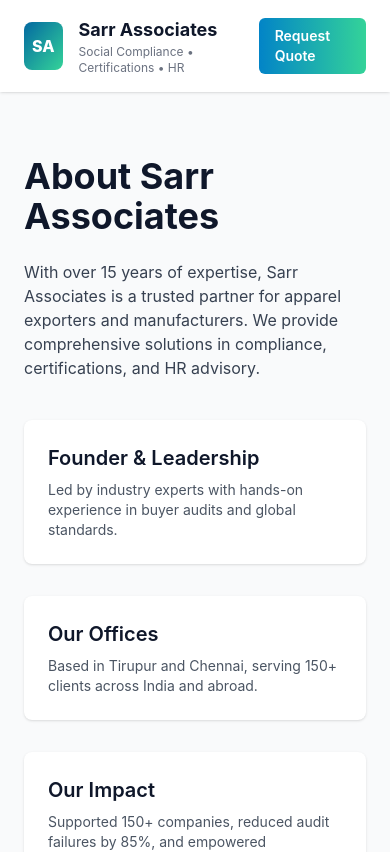
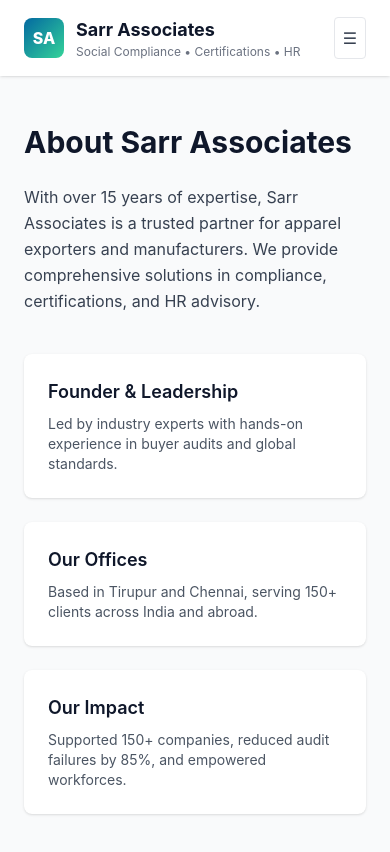
Before and after one commit to Abishek-shekiii/sarr-associates, a React (Create React App) app: page /about in a window 390 px wide. Shown: the top 852 px of the page. Built offline with nearby package versions, Linux system fonts and the light colour scheme; the HTML template or start-up script is replaced by a standard one.

Commit message:
updated for mobile view

```diff
--- a/src/About.js
+++ b/src/About.js
@@ -1,30 +1,29 @@
-// src/pages/About.js
 import React from "react";
 
 export default function About() {
   return (
-    <div className="max-w-7xl mx-auto px-6 py-16">
-      <h1 className="text-4xl font-bold mb-6">About Sarr Associates</h1>
-      <p className="text-gray-700 mb-4">
-        With over 15 years of expertise, Sarr Associates is a trusted partner for apparel
-        exporters and manufacturers. We provide comprehensive solutions in compliance,
-        certifications, and HR advisory.
+    <div className="max-w-7xl mx-auto px-6 py-12 md:py-16">
+      <h1 className="text-3xl md:text-4xl font-bold mb-6">About Sarr Associates</h1>
+      <p className="text-gray-700 mb-4 leading-relaxed">
+        With over 15 years of expertise, Sarr Associates is a trusted partner
+        for apparel exporters and manufacturers. We provide comprehensive
+        solutions in compliance, certifications, and HR advisory.
       </p>
-      <div className="grid md:grid-cols-3 gap-8 mt-10">
-        <div className="p-6 bg-white rounded-lg shadow">
-          <h2 className="text-xl font-semibold">Founder & Leadership</h2>
+      <div className="grid grid-cols-1 sm:grid-cols-2 md:grid-cols-3 gap-6 mt-10">
+        <div className="p-6 bg-white rounded-lg shadow hover:shadow-md">
+          <h2 className="text-lg md:text-xl font-semibold">Founder & Leadership</h2>
           <p className="mt-2 text-sm text-gray-600">
             Led by industry experts with hands-on experience in buyer audits and global standards.
           </p>
         </div>
-        <div className="p-6 bg-white rounded-lg shadow">
-          <h2 className="text-xl font-semibold">Our Offices</h2>
+        <div className="p-6 bg-white rounded-lg shadow hover:shadow-md">
+          <h2 className="text-lg md:text-xl font-semibold">Our Offices</h2>
           <p className="mt-2 text-sm text-gray-600">
             Based in Tirupur and Chennai, serving 150+ clients across India and abroad.
           </p>
         </div>
-        <div className="p-6 bg-white rounded-lg shadow">
-          <h2 className="text-xl font-semibold">Our Impact</h2>
+        <div className="p-6 bg-white rounded-lg shadow hover:shadow-md">
+          <h2 className="text-lg md:text-xl font-semibold">Our Impact</h2>
           <p className="mt-2 text-sm text-gray-600">
             Supported 150+ companies, reduced audit failures by 85%, and empowered workforces.
           </p>
--- a/src/App.js
+++ b/src/App.js
@@ -1,5 +1,5 @@
 // src/App.js
-import React from "react";
+import React, { useState } from "react";
 import { BrowserRouter as Router, Routes, Route, Link } from "react-router-dom";
 import Home from "./Home";
 import About from "./About";
@@ -7,15 +7,17 @@ import Services from "./Services";
 import Contact from "./Contact";
 
 export default function App() {
+  const [menuOpen, setMenuOpen] = useState(false);
+
   return (
     <Router>
       <div className="min-h-screen bg-gray-50 text-slate-900">
         {/* Navbar */}
-        <nav className="bg-white shadow sticky top-0 z-30">
+        <nav className="bg-white shadow sticky top-0 z-50">
           <div className="max-w-7xl mx-auto px-6 py-4 flex items-center justify-between">
             {/* Logo */}
-            <div className="flex items-center gap-4">
-              <div className="w-12 h-12 rounded-lg bg-gradient-to-br from-sky-700 to-emerald-400 text-white flex items-center justify-center font-extrabold">
+            <div className="flex items-center gap-3">
+              <div className="w-10 h-10 rounded-lg bg-gradient-to-br from-sky-700 to-emerald-400 text-white flex items-center justify-center font-extrabold">
                 SA
               </div>
               <div>
@@ -26,7 +28,7 @@ export default function App() {
               </div>
             </div>
 
-            {/* Links */}
+            {/* Desktop Links */}
             <div className="hidden md:flex gap-6 items-center text-sm font-medium">
               <Link to="/" className="hover:text-sky-600">Home</Link>
               <Link to="/about" className="hover:text-sky-600">About</Link>
@@ -35,8 +37,8 @@ export default function App() {
             </div>
 
             {/* Actions */}
-            <div className="flex items-center gap-4">
-              <a className="text-sm text-gray-600 hidden md:inline" href="tel:+919900000000">
+            <div className="hidden md:flex items-center gap-4">
+              <a className="text-sm text-gray-600" href="tel:+919900000000">
                 +91 99xxxx xxxx
               </a>
               <Link
@@ -46,7 +48,36 @@ export default function App() {
                 Request Quote
               </Link>
             </div>
+
+            {/* Mobile Hamburger */}
+            <button
+              className="md:hidden p-2 rounded border text-gray-700"
+              onClick={() => setMenuOpen(!menuOpen)}
+              aria-label="Toggle menu"
+            >
+              {menuOpen ? "✖" : "☰"}
+            </button>
           </div>
+
+          {/* Mobile Menu */}
+          {menuOpen && (
+            <div className="md:hidden bg-white border-t px-6 py-4 space-y-3">
+              <Link to="/" className="block" onClick={() => setMenuOpen(false)}>Home</Link>
+              <Link to="/about" className="block" onClick={() => setMenuOpen(false)}>About</Link>
+              <Link to="/services" className="block" onClick={() => setMenuOpen(false)}>Services</Link>
+              <Link to="/contact" className="block" onClick={() => setMenuOpen(false)}>Contact</Link>
+              <a className="block text-sm text-gray-600 mt-2" href="tel:+919900000000">
+                +91 99xxxx xxxx
+              </a>
+              <Link
+                to="/contact"
+                onClick={() => setMenuOpen(false)}
+                className="block px-4 py-2 bg-gradient-to-r from-sky-600 to-emerald-400 text-white rounded-md text-sm font-semibold mt-2 text-center"
+              >
+                Request Quote
+              </Link>
+            </div>
+          )}
         </nav>
 
         {/* Routes */}
@@ -59,7 +90,7 @@ export default function App() {
 
         {/* Footer */}
         <footer className="bg-gray-900 text-white mt-16">
-          <div className="max-w-7xl mx-auto px-6 py-8 flex flex-col md:flex-row justify-between items-center text-sm gap-4">
+          <div className="max-w-7xl mx-auto px-6 py-8 flex flex-col md:flex-row justify-between items-center text-sm gap-4 text-center md:text-left">
             <div>© {new Date().getFullYear()} Sarr Associates — Tirupur & Chennai</div>
             <div className="flex gap-4">
               <a href="#">Privacy</a>
--- a/src/Contact.js
+++ b/src/Contact.js
@@ -1,10 +1,9 @@
-// src/pages/Contact.js
 import React, { useState } from "react";
 import emailjs from "emailjs-com";
 
 export default function Contact() {
   const [form, setForm] = useState({ name: "", email: "", message: "" });
-  const [status, setStatus] = useState(null); // success | failure
+  const [status, setStatus] = useState(null);
 
   function handleChange(e) {
     const { name, value } = e.target;
@@ -13,7 +12,6 @@ export default function Contact() {
 
   function submit(e) {
     e.preventDefault();
-
     emailjs
       .send(
         "your_service_id",   // replace with EmailJS Service ID
@@ -31,8 +29,25 @@ export default function Contact() {
   }
 
   return (
-    <div className="max-w-6xl mx-auto px-6 py-16">
-      <h1 className="text-4xl font-bold mb-6">Contact Us</h1>
+    <div className="max-w-7xl mx-auto px-6 py-12 md:py-16">
+      <h1 className="text-3xl md:text-4xl font-bold mb-6">Contact Us</h1>
+      <div className="grid grid-cols-1 md:grid-cols-2 gap-8">
+        {/* Contact Info */}
+        <div className="space-y-4">
+          <p className="text-gray-700">Sarr Associates — Tirupur & Chennai</p>
+          <div className="text-sm text-gray-600 space-y-2">
+            <div><strong>Phone:</strong> +91 99xxxx xxxx</div>
+            <div><strong>Email:</strong> hello@sarrassociates.example</div>
+            <div><strong>Address:</strong> Office 1, Tirupur Industrial Area</div>
+          </div>
+          <div className="flex gap-3 mt-4">
+            <a className="p-2 border rounded-full" href="#">LinkedIn</a>
+            <a className="p-2 border rounded-full" href="#">Instagram</a>
+            <a className="p-2 border rounded-full" href="#">WhatsApp</a>
+          </div>
+        </div>
+
+        {/* Form */}
         <form onSubmit={submit} className="space-y-4 bg-white p-6 rounded-lg shadow">
           <input
             type="text"
@@ -59,12 +74,17 @@ export default function Contact() {
             placeholder="Message"
             className="w-full border p-3 rounded"
           />
-        <button type="submit" className="px-4 py-2 bg-sky-600 text-white rounded">
+          <button type="submit" className="w-full px-4 py-2 bg-sky-600 text-white rounded">
             Send Message
           </button>
-        {status === "success" && <p className="text-green-600 text-sm">Message sent successfully!</p>}
-        {status === "failure" && <p className="text-red-600 text-sm">Failed to send. Try again later.</p>}
+          {status === "success" && (
+            <p className="text-green-600 text-sm">Message sent successfully!</p>
+          )}
+          {status === "failure" && (
+            <p className="text-red-600 text-sm">Failed to send. Try again later.</p>
+          )}
         </form>
+      </div>
     </div>
   );
 }
--- a/src/Services.js
+++ b/src/Services.js
@@ -1,4 +1,3 @@
-// src/pages/Services.js
 import React from "react";
 
 const SERVICES = [
@@ -14,14 +13,18 @@ const SERVICES = [
 
 export default function Services() {
   return (
-    <div className="max-w-7xl mx-auto px-6 py-16">
-      <h1 className="text-4xl font-bold mb-8">Our Services</h1>
-      <div className="grid sm:grid-cols-2 lg:grid-cols-3 gap-6">
+    <div className="max-w-7xl mx-auto px-6 py-12 md:py-16">
+      <h1 className="text-3xl md:text-4xl font-bold mb-8">Our Services</h1>
+      <div className="grid grid-cols-1 sm:grid-cols-2 lg:grid-cols-3 gap-6">
         {SERVICES.map((s) => (
-          <div key={s} className="p-6 bg-white rounded-lg shadow hover:shadow-md">
-            <h2 className="text-lg font-semibold text-green-600">{s}</h2>
-            <p className="text-sm text-gray-600 mt-2">
-              Tailored consulting and step-by-step guidance to help your business stay compliant.
+          <div
+            key={s}
+            className="p-6 bg-white rounded-lg shadow hover:shadow-md transition"
+          >
+            <h2 className="text-lg md:text-xl font-semibold text-green-600">{s}</h2>
+            <p className="text-sm text-gray-600 mt-2 leading-relaxed">
+              Tailored consulting and step-by-step guidance to help your
+              business stay compliant and audit-ready.
             </p>
           </div>
         ))}
```
Also changed, not shown: src/Home.js (+35 -16 lines). Lines whose indentation alone changed are shown as unchanged.
